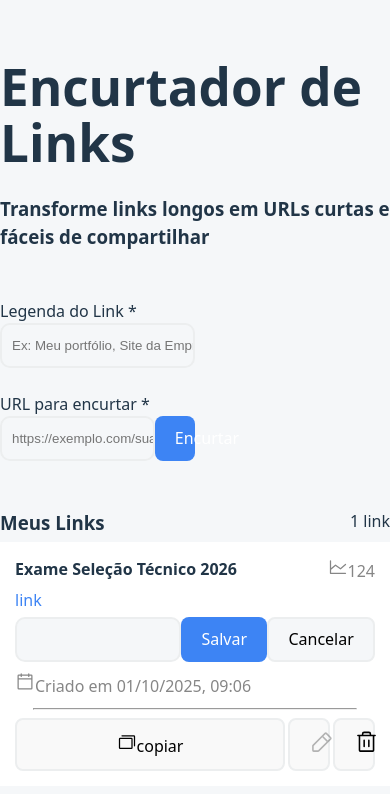
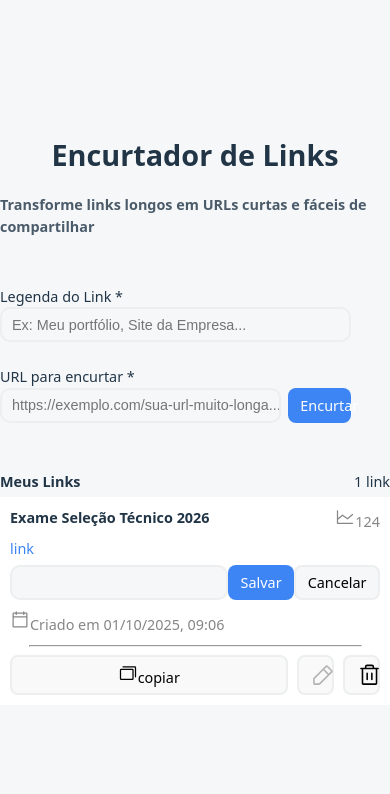
Before and after one commit to abeazist/encurtador-url-frontend, a React (Vite) app in the folder url-frontend/: page / in a window 390 px wide. Shown: the top 794 px of the page. Built offline with nearby package versions, Linux system fonts and the light colour scheme.

Commit message:
alterações para deixar responsivo 1

```diff
--- a/url-frontend/src/pages/TelaPrincipal.css
+++ b/url-frontend/src/pages/TelaPrincipal.css
@@ -33,22 +33,31 @@ html {
 
 .titulo{
     justify-self: center;
+    font-size: 1.8rem;
 }
 
 .subtitulo{
+
     justify-self: center;
+    font-size: 0.9rem;
+    opacity: 0.8;
 
+}
+
+label, p, h3, h4, .data, .link {
+    font-size: 0.9rem;
 }
 
 .campos{
     display: flex;
     flex-direction: column;
-    width: 50vw;
+    width: 90vw;
 }
 
 input{
     width: 100%;
-    height: 45px;
+    height: 35px;
+    font-size: 0.9rem;
     border: none;
     border-radius: 10px;
     padding-left: 10px;
@@ -76,7 +85,7 @@ input{
 .meuLink{
     background-color: var(--white);
     width: 100%;
-    padding: 15px;
+    padding: 10px;
     margin-top: 5px;
 }
 
@@ -109,6 +118,13 @@ input{
     border-radius: 8px;
     width: 10%;
     border: 2px solid var(--dark-gray)
+}
+
+.btn-encurtar,
+button {
+    height: 35px;
+    font-size: 0.9rem;
+    padding: 0.4em 0.8em;
 }
 
 hr{
@@ -153,3 +169,11 @@ hr{
     margin-top: 5px;
     margin-bottom: 5px;
 }
+
+.div-botoes button {
+    height: 40px;
+}
+
+.box1 > div {
+    max-width: 700px;
+}
```
